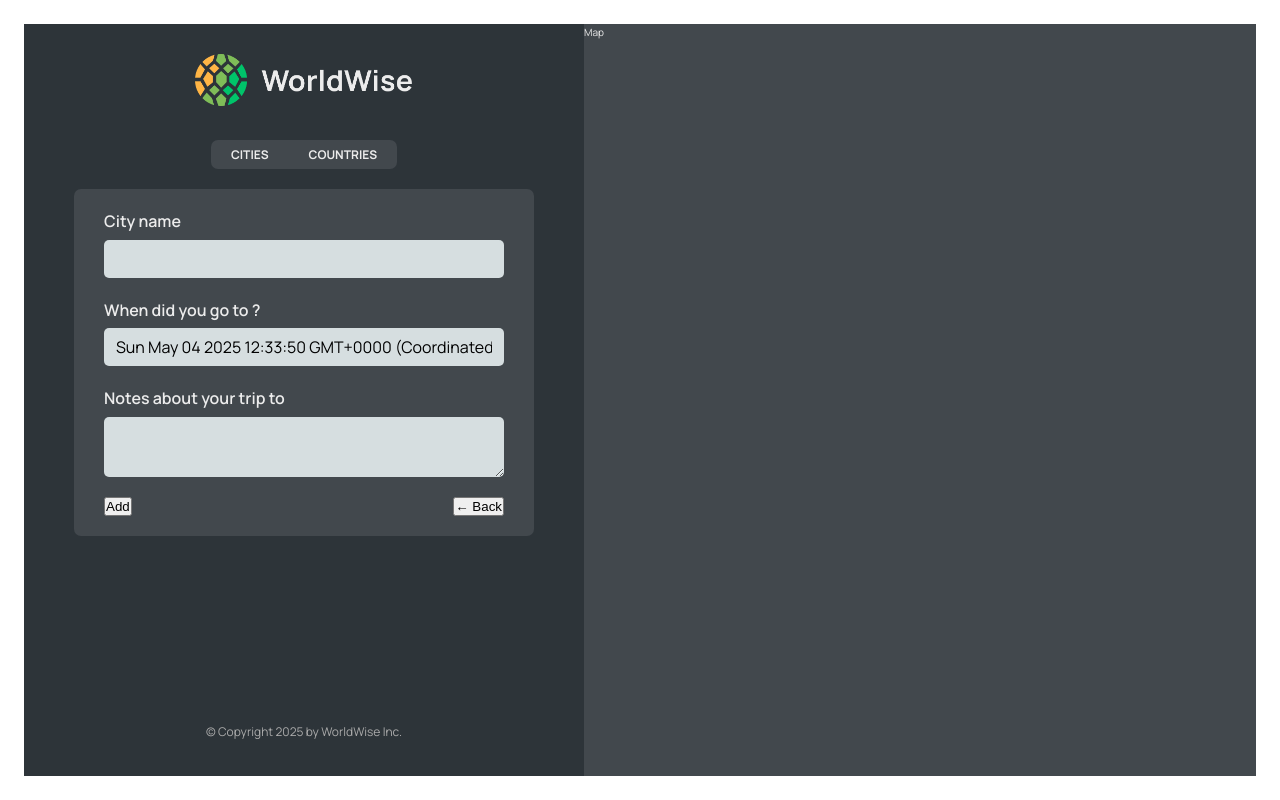
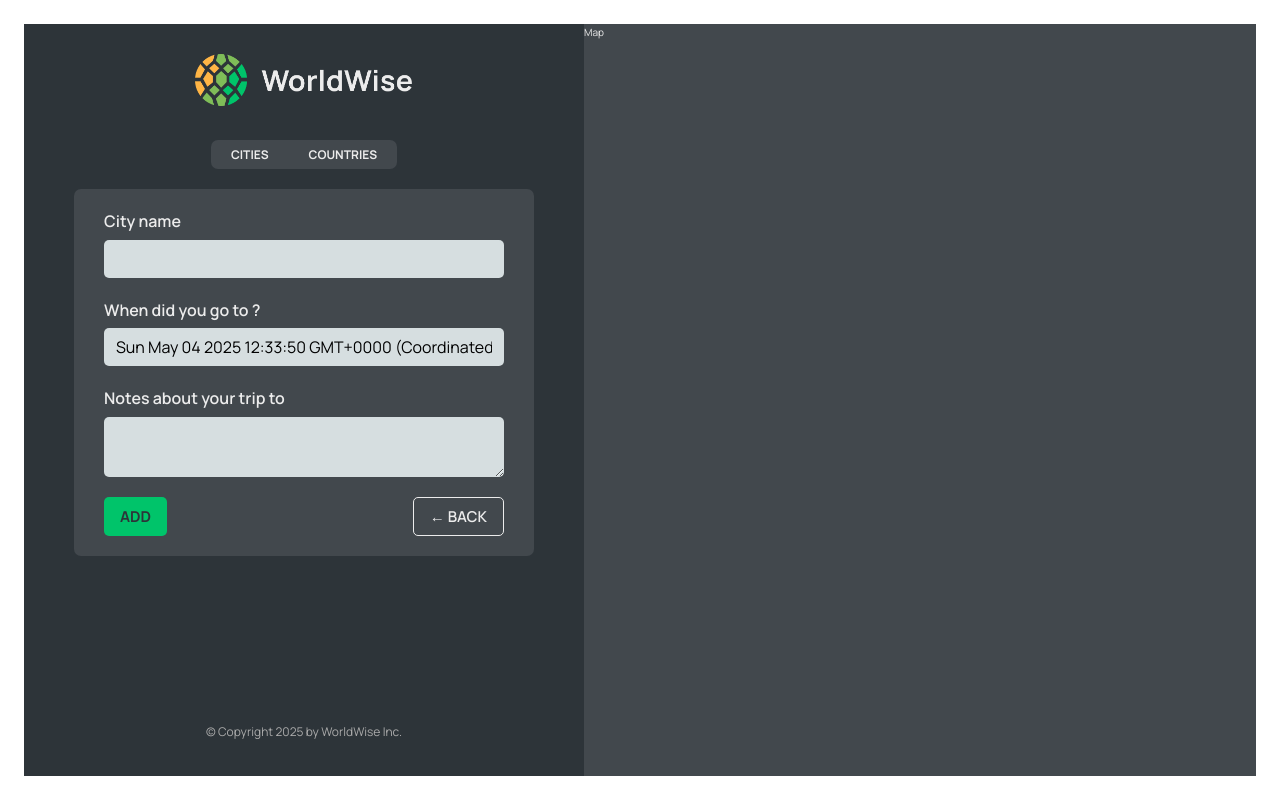
Before and after one commit to BothSann/worldwise, a React (Vite) app: page /app/form in a window 1280 px wide. Built offline with nearby package versions, Linux system fonts and the light colour scheme; data requests are answered from the project's data file.

Commit message:
Refactor Form component to use Button component for actions and remove unused code

```diff
--- a/src/components/Form.jsx
+++ b/src/components/Form.jsx
@@ -1,8 +1,7 @@
-// "https://api.bigdatacloud.net/data/reverse-geocode-client?latitude=0&longitude=0"
-
 import { useState } from "react";
-
 import styles from "./Form.module.css";
+import Button from "./Button";
+import { useNavigate } from "react-router";
 
 export function convertToEmoji(countryCode) {
   const codePoints = countryCode
@@ -17,6 +16,7 @@
   const [country, setCountry] = useState("");
   const [date, setDate] = useState(new Date());
   const [notes, setNotes] = useState("");
+  const navigate = useNavigate();
 
   return (
     <form className={styles.form}>
@@ -29,7 +29,6 @@
         />
         {/* <span className={styles.flag}>{emoji}</span> */}
       </div>
-
       <div className={styles.row}>
         <label htmlFor="date">When did you go to {cityName}?</label>
         <input
@@ -38,7 +37,6 @@
           value={date}
         />
       </div>
-
       <div className={styles.row}>
         <label htmlFor="notes">Notes about your trip to {cityName}</label>
         <textarea
@@ -47,10 +45,17 @@
           value={notes}
         />
       </div>
-
       <div className={styles.buttons}>
-        <button>Add</button>
-        <button>&larr; Back</button>
+        <Button type="primary">Add</Button>
+        <Button
+          type="back"
+          onClick={(e) => {
+            e.preventDefault();
+            navigate(-1);
+          }}
+        >
+          &larr; Back
+        </Button>
       </div>
     </form>
   );
```
